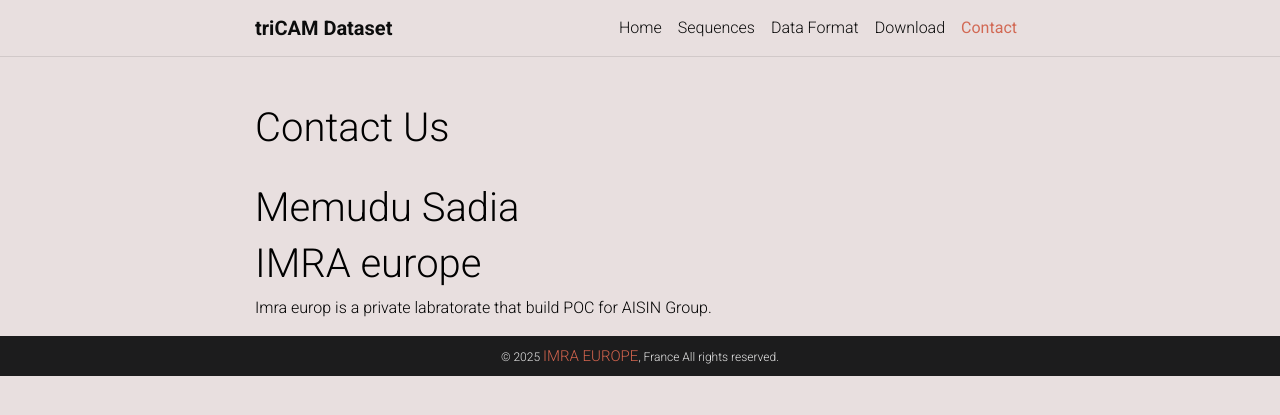
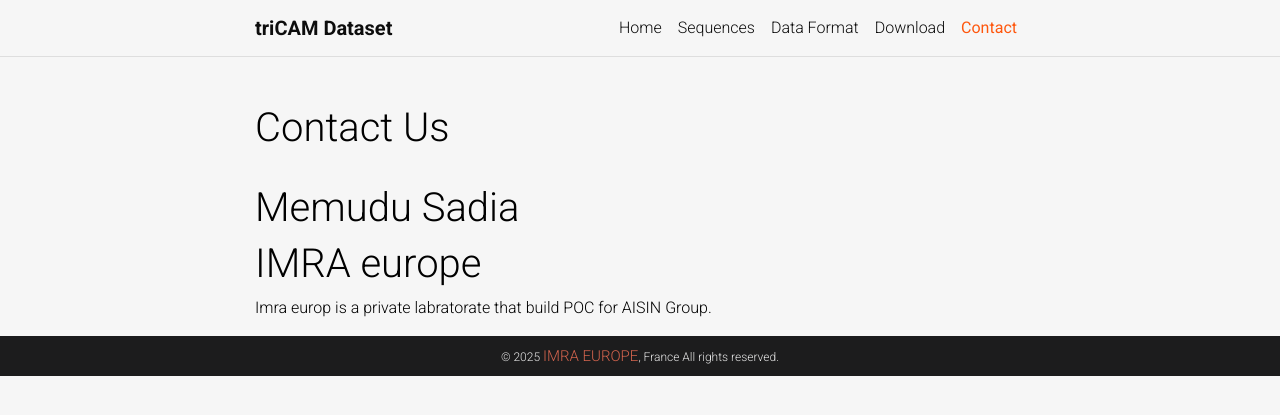
Before and after one commit to anikesadia/triCam-dataset, a Jekyll site: the page contact/index.html, which Jekyll copies as it is, in a window 1280 px wide. Shown: the top 415 px of the page. Built offline with Jekyll 4.4.1, drawn with Linux system fonts in a browser that asks for light colours; comment, search, counter and statistics services are not loaded; a style sheet for code colours, icons or effects is not loaded.

Commit message:
Update main.css

```diff
--- a/assets/css/main.css
+++ b/assets/css/main.css
@@ -1,9 +1,9 @@
 :root {
-    --global-bg-color: #e8dfdf;
+    --global-bg-color: #f6f6f6;
     --global-code-bg-color: rgba(181, 9, 172, 0.05);
     --global-text-color: #000;
     --global-text-color-light: #828282;
-    --global-theme-color: #d1634d;
+    --global-theme-color: #fe4f02;
     --global-hover-color: #d1634d;
     --global-footer-bg-color: #1C1C1D;
     --global-footer-text-color: #e8e8e8;
```
